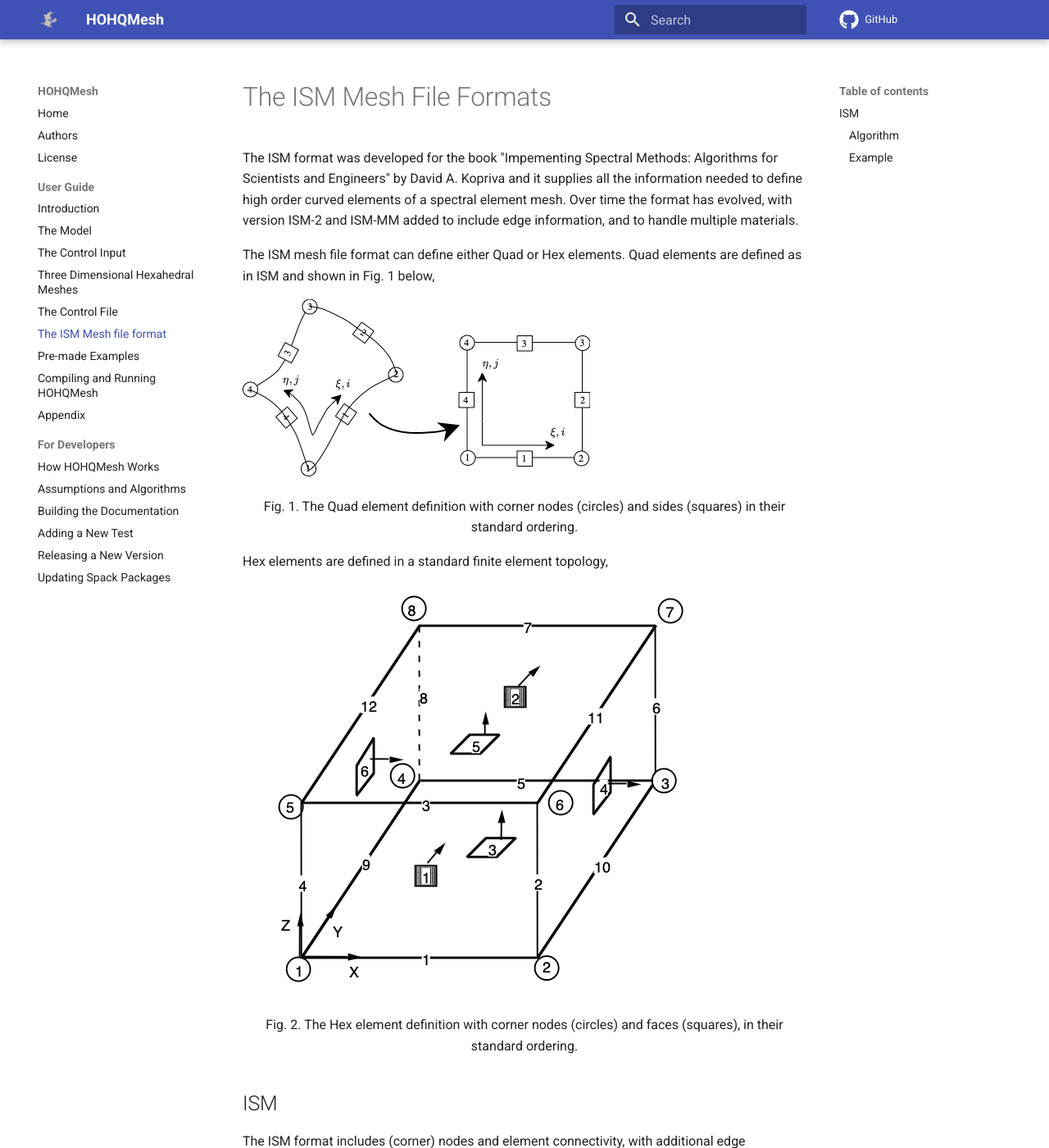
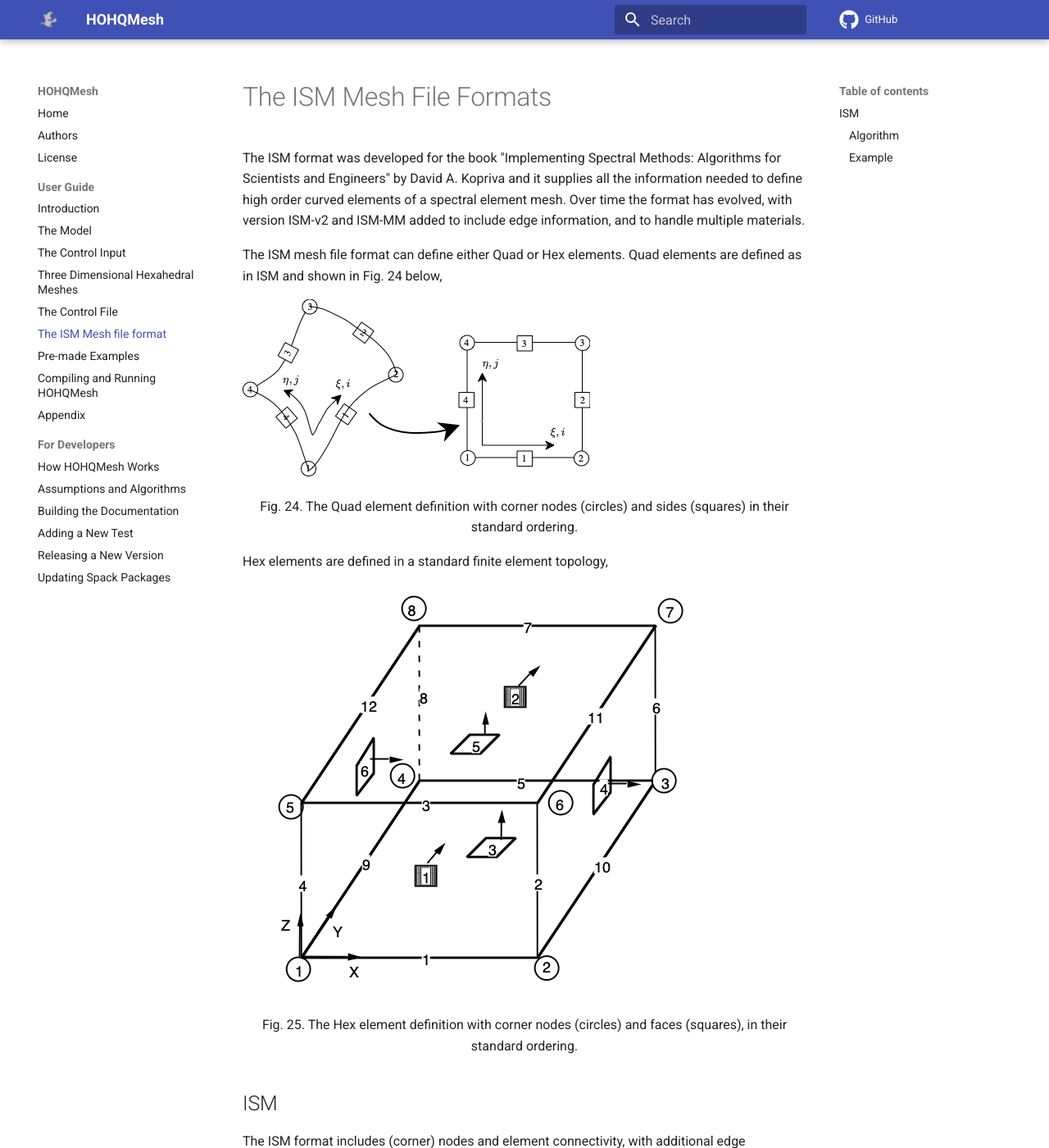
Before and after one commit to trixi-framework/HOHQMesh, an MkDocs documentation site: the page built from Documentation/docs/TheISMMeshFileFormats.md, in a window 1280 px wide and 1400 px high. Shown: the whole window at 82% size. Built offline with MkDocs 1.6.1 and Material for MkDocs 9.7.7, drawn with Linux system fonts in a browser that asks for light colours; comment, search, counter and statistics services are not loaded; some of the changed text lies outside the part shown.

Commit message:
update the global figure counts

```diff
--- a/Documentation/docs/TheISMMeshFileFormats.md
+++ b/Documentation/docs/TheISMMeshFileFormats.md
@@ -1,16 +1,19 @@
 # The ISM Mesh File Formats
 
-The ISM format was developed for the book "Impementing Spectral Methods: Algorithms for Scientists and Engineers" by David A. Kopriva and it supplies all the information needed to define high order curved elements of a spectral element mesh. Over time the format has evolved, with version ISM-2 and ISM-MM added to include edge information, and to handle multiple materials.
+The ISM format was developed for the book "Implementing Spectral Methods: Algorithms for Scientists
+and Engineers" by David A. Kopriva and it supplies all the information needed to define high order
+curved elements of a spectral element mesh. Over time the format has evolved, with version ISM-v2
+and ISM-MM added to include edge information, and to handle multiple materials.
 
-The ISM mesh file format can define either Quad or Hex elements. Quad elements are defined as in ISM and shown in Fig. 1 below,
+The ISM mesh file format can define either Quad or Hex elements. Quad elements are defined as in ISM and shown in Fig. 24 below,
 
 ![QuadElement](ElementToplogy.png)
-<p align = "center"> Fig. 1. The Quad element definition with corner nodes (circles) and sides (squares)  in their standard ordering.</p>
+<p align = "center"> Fig. 24. The Quad element definition with corner nodes (circles) and sides (squares)  in their standard ordering.</p>
 
 Hex elements are defined in a standard finite element topology,
 
 ![HexElement](HexElement.png)
-<p align = "center"> Fig. 2. The Hex element definition with corner nodes (circles) and faces (squares), in their standard ordering.</p>
+<p align = "center"> Fig. 25. The Hex element definition with corner nodes (circles) and faces (squares), in their standard ordering.</p>
 
 
 ## ISM
@@ -125,10 +128,10 @@ The Hex element block is similar, except that the faces are defined with nodes a
 If there are still questions, the source code for writing the mesh files can be found in `WriteISMMeshFile` in the file `MeshOutputMethods.f90` and `WriteISMHexMeshFile` in the file `Mesh3DOutputMethods.f90`.
 
 ### Example
-As a concrete example, we present the mesh file for a circular domain with five elements, shown in Fig. 8.15 of the book Implementing Spectral Methods, reproduced below.
+As a concrete example, we present the mesh file for a circular domain with five elements, shown in Fig. 8.15 of the book "Implementing Spectral Methods", reproduced below.
 
 ![HexElement](SEMPoisson2DMesh.png)
-<p align = "center"> Fig. 3. The Quad mesh for a circle for whose mesh file is shown below.</p>
+<p align = "center"> Fig. 26. The Quad mesh for a circle for whose mesh file is shown below.</p>
 
 The mesh has five elements with eight corner nodes. The outer boundary (called "outer") is eighth order, so it has nine points defined for each curve.
 
```
Also changed, not shown: Documentation/docs/appendix.md (+3 -2 lines), Documentation/docs/examples.md (+2 -2 lines), Documentation/docs/the-control-input.md (+2 -2 lines), Documentation/docs/the-model.md (+6 -6 lines), Documentation/docs/three-dimensional-hexahedral-meshes.md (+11 -11 lines).
